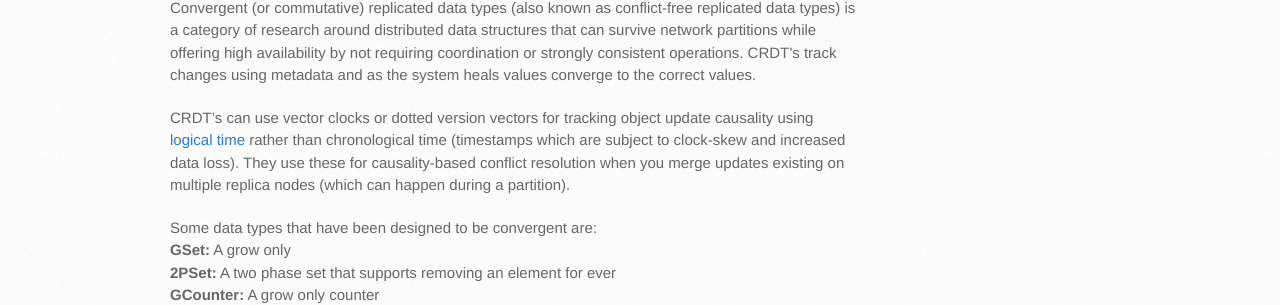
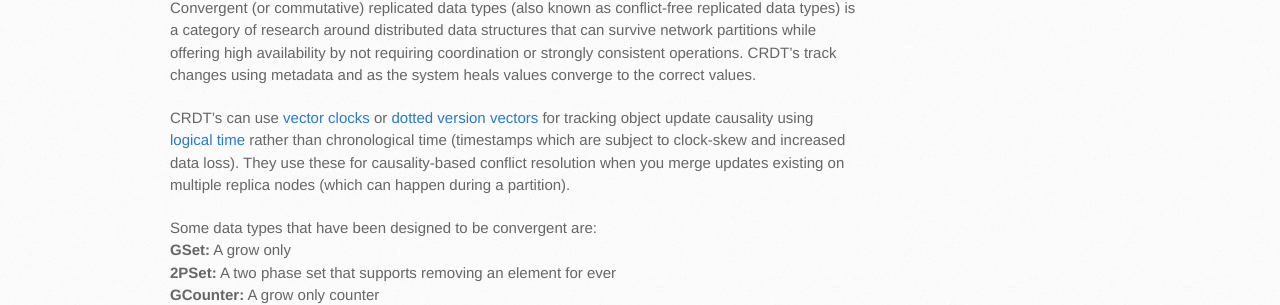
Before and after one commit to simongui/simongui.github.io, a Jekyll site: the page built from distributed-systems/eventual-consistency.md, in a window 1280 px wide. Shown: the part 871-1176 px from the top of the page. Built offline with Jekyll 4.4.1, drawn with Linux system fonts in a browser that asks for light colours; some of the changed lines change nothing that is shown.

Commit message:
no message

```diff
--- a/distributed-systems/eventual-consistency.md
+++ b/distributed-systems/eventual-consistency.md
@@ -22,7 +22,7 @@ Dynamo can scale to cluster sizes of thousands of nodes that span multiple data
 
 Convergent (or commutative) replicated data types (also known as conflict-free replicated data types) is a category of research around distributed data structures that can survive network partitions while offering high availability by not requiring coordination or strongly consistent operations. CRDT's track changes using metadata and as the system heals values converge to the correct values.
 
-CRDT's can use vector clocks or dotted version vectors for tracking object update causality using [logical time](http://research.microsoft.com/en-us/um/people/lamport/pubs/time-clocks.pdf){:target="_blank"} rather than chronological time (timestamps which are subject to clock-skew and increased data loss). They use these for causality-based conflict resolution when you merge updates existing on multiple replica nodes (which can happen during a partition).
+CRDT's can use [vector clocks](http://en.wikipedia.org/wiki/Vector_clock){:target="_blank"} or [dotted version vectors](http://arxiv.org/pdf/1011.5808v1.pdf){:target="_blank"} for tracking object update causality using [logical time](http://research.microsoft.com/en-us/um/people/lamport/pubs/time-clocks.pdf){:target="_blank"} rather than chronological time (timestamps which are subject to clock-skew and increased data loss). They use these for causality-based conflict resolution when you merge updates existing on multiple replica nodes (which can happen during a partition).
 
 Some data types that have been designed to be convergent are:
 **GSet:** A grow only
```
